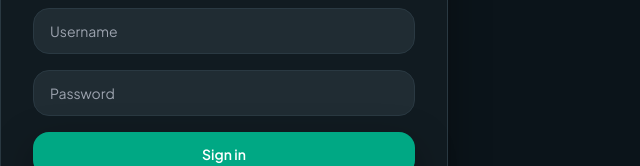
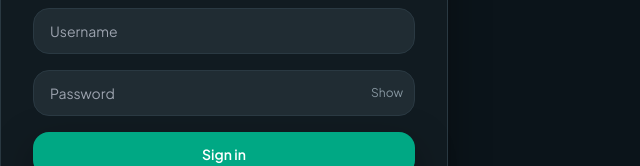
Before and after one commit to SanjayCheekati/personalized_chat, a Next.js app in the folder client/: page / in a window 1280 px wide. Shown: the part 179-345 px from the top of the page, without its empty margins (0-640 px from the left). Built offline with nearby package versions, Linux system fonts and the light colour scheme; no server answers.

Commit message:
Remove admin delete option, reveal user passwords, and add show password toggle to login form

```diff
--- a/client/src/app/page.js
+++ b/client/src/app/page.js
@@ -578,16 +578,25 @@ export default function Home() {
                 placeholder="Username"
                 className="w-full rounded-2xl border border-[var(--panel-border)] bg-[var(--panel)] px-4 py-3 text-sm text-[var(--ink)] outline-none focus:border-[var(--accent)]"
               />
+              <div className="relative">
                 <input
-                type="password"
+                  type={showPassword ? "text" : "password"}
                   required
                   value={loginForm.password}
                   onChange={(event) =>
                     setLoginForm((prev) => ({ ...prev, password: event.target.value }))
                   }
                   placeholder="Password"
-                className="w-full rounded-2xl border border-[var(--panel-border)] bg-[var(--panel)] px-4 py-3 text-sm text-[var(--ink)] outline-none focus:border-[var(--accent)]"
+                  className="w-full rounded-2xl border border-[var(--panel-border)] bg-[var(--panel)] px-4 py-3 pr-12 text-sm text-[var(--ink)] outline-none focus:border-[var(--accent)]"
                 />
+                <button
+                  type="button"
+                  onClick={() => setShowPassword((prev) => !prev)}
+                  className="absolute right-3 top-1/2 -translate-y-1/2 text-xs text-[var(--ink-soft)]"
+                >
+                  {showPassword ? "Hide" : "Show"}
+                </button>
+              </div>
 
               <button
                 type="submit"
--- a/client/src/components/AdminDashboard.js
+++ b/client/src/components/AdminDashboard.js
@@ -380,6 +380,9 @@ export default function AdminDashboard({ auth, theme, onToggleTheme, onLogout })
     resetUserPassword(auth.token, userId, nextPassword)
       .then(() => {
         setPasswordDrafts((prev) => ({ ...prev, [userId]: "" }));
+        setUsers((prev) =>
+          prev.map((u) => (u.id === userId ? { ...u, plainPassword: nextPassword } : u))
+        );
       })
       .catch(() => {});
   };
@@ -549,8 +552,16 @@ export default function AdminDashboard({ auth, theme, onToggleTheme, onLogout })
                   >
                     <div className="flex items-center justify-between">
                       <div>
-                        <p className="text-sm font-semibold text-[var(--ink)]">{user.name}</p>
-                        <p className="text-xs text-[var(--ink-soft)]">@{user.username}</p>
+                        <p className="text-sm font-semibold text-[var(--ink)]">@{user.username}</p>
+                        {user.plainPassword ? (
+                          <p className="text-xs text-[var(--ink-soft)] mt-1.5 flex items-center gap-1.5">
+                            Password: <span className="font-mono bg-[var(--panel)] px-2 py-0.5 rounded border border-[var(--panel-border)] text-[var(--ink)]">{user.plainPassword}</span>
+                          </p>
+                        ) : (
+                          <p className="text-xs text-[var(--ink-soft)] mt-1.5 italic">
+                            Password: not stored
+                          </p>
+                        )}
                       </div>
                       <span className="text-[10px] uppercase text-[var(--ink-soft)]">
                         {user.online ? "online" : "offline"}
@@ -576,14 +587,6 @@ export default function AdminDashboard({ auth, theme, onToggleTheme, onLogout })
                         aria-label="Edit password"
                       >
                         <EditIcon />
-                      </button>
-                      <button
-                        type="button"
-                        onClick={() => handleDeleteUser(user.id)}
-                        className="rounded-full border border-[var(--panel-border)] bg-[var(--panel)] p-2 text-[var(--accent-warm)]"
-                        aria-label="Delete user"
-                      >
-                        <TrashIcon />
                       </button>
                     </div>
                   </div>
```
Also changed, not shown: 1 other file (tests, documents, lock files or other folders). Lines whose indentation alone changed are shown as unchanged.
